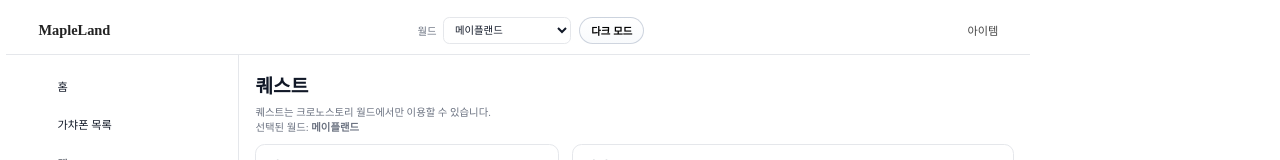
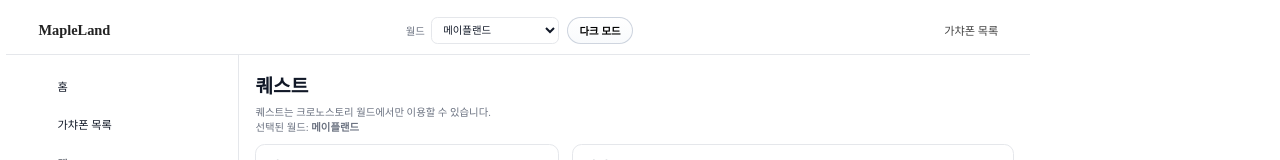
Before and after one commit to AnJinseok/maple-front, a React (Vite) app: page /quests in a window 1280 px wide. Shown: the top 160 px of the page. Built offline with nearby package versions, Linux system fonts and the light colour scheme.

Commit message:
docs(header): 주석 정리 (사이드 토글은 사이드바에 위치)

```diff
--- a/src/components/layout/Header.jsx
+++ b/src/components/layout/Header.jsx
@@ -6,7 +6,7 @@
 
 /**
  * 상단 헤더
- * - 입력: 없음
+ * - 입력: 없음 (사이드 토글은 사이드바에 위치)
  * - 출력: JSX(Element)
  */
 export default function Header() {
@@ -61,7 +61,7 @@
     return (
         <header className="header">
             <div className="header-inner">
-                {/* Left - Logo */}
+                {/* Left - 사이드 토글 + Logo */}
                 <div className="logo">
                     <Link to="/">MapleLand</Link>
                 </div>
@@ -97,7 +97,7 @@
 
                 {/* Right - Navigation */}
                 <nav className="nav">
-                    <Link to="/items">아이템</Link>
+                    <Link to="/items">가챠폰 목록</Link>
                     {/* 숨김: 길드, 마켓 */}
                     {/* <Link to="/guild">길드</Link>
                     <Link to="/market">마켓</Link> */}
```
